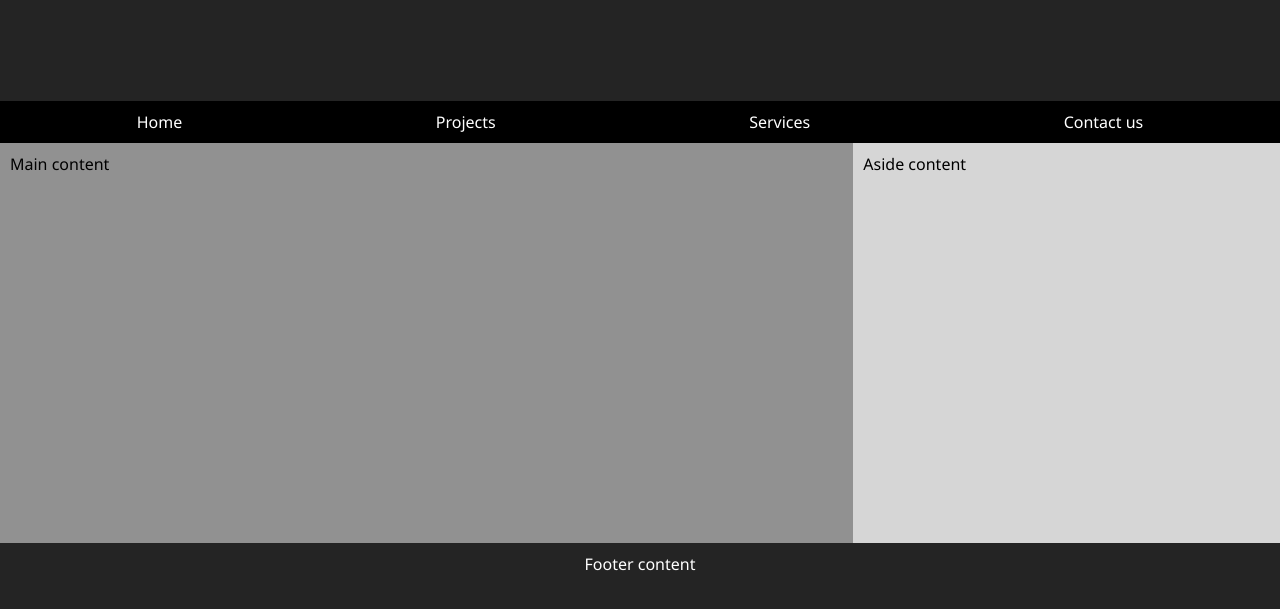
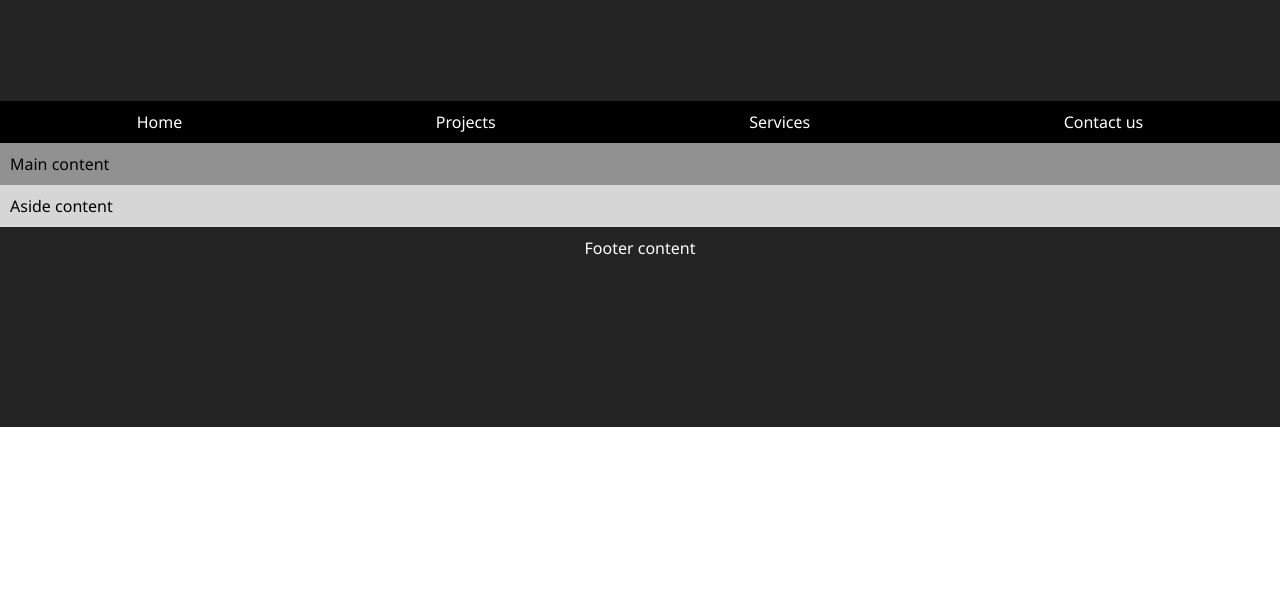
Before and after one commit to robertopolo/wdd131, a plain HTML site: page week01/basic-layout.html in a window 1280 px wide. Shown: the part 57-666 px from the top of the page. Drawn offline with Linux system fonts and the light colour scheme.

Commit message:
quick fix

```diff
--- a/week01/basic-layout.html
+++ b/week01/basic-layout.html
@@ -4,7 +4,7 @@
     <meta charset="UTF-8" />
     <meta name="viewport" content="width=device-width, initial-scale=1.0" />
     <link rel="stylesheet" href="styles/layout.css" />
-    <title>Roberto Polo | WDD131</title>
+    <title>Roberto Polo | WDD 131</title>
   </head>
   <body>
     <header>
--- a/week01/styles/layout.css
+++ b/week01/styles/layout.css
@@ -10,7 +10,7 @@ html{
 }
 
 body{
-    display: grid;
+    /* display: grid; */
     font-size: 16px;
     grid-template: auto 1fr auto / 2fr 1fr;
     height: 100vh;
```
